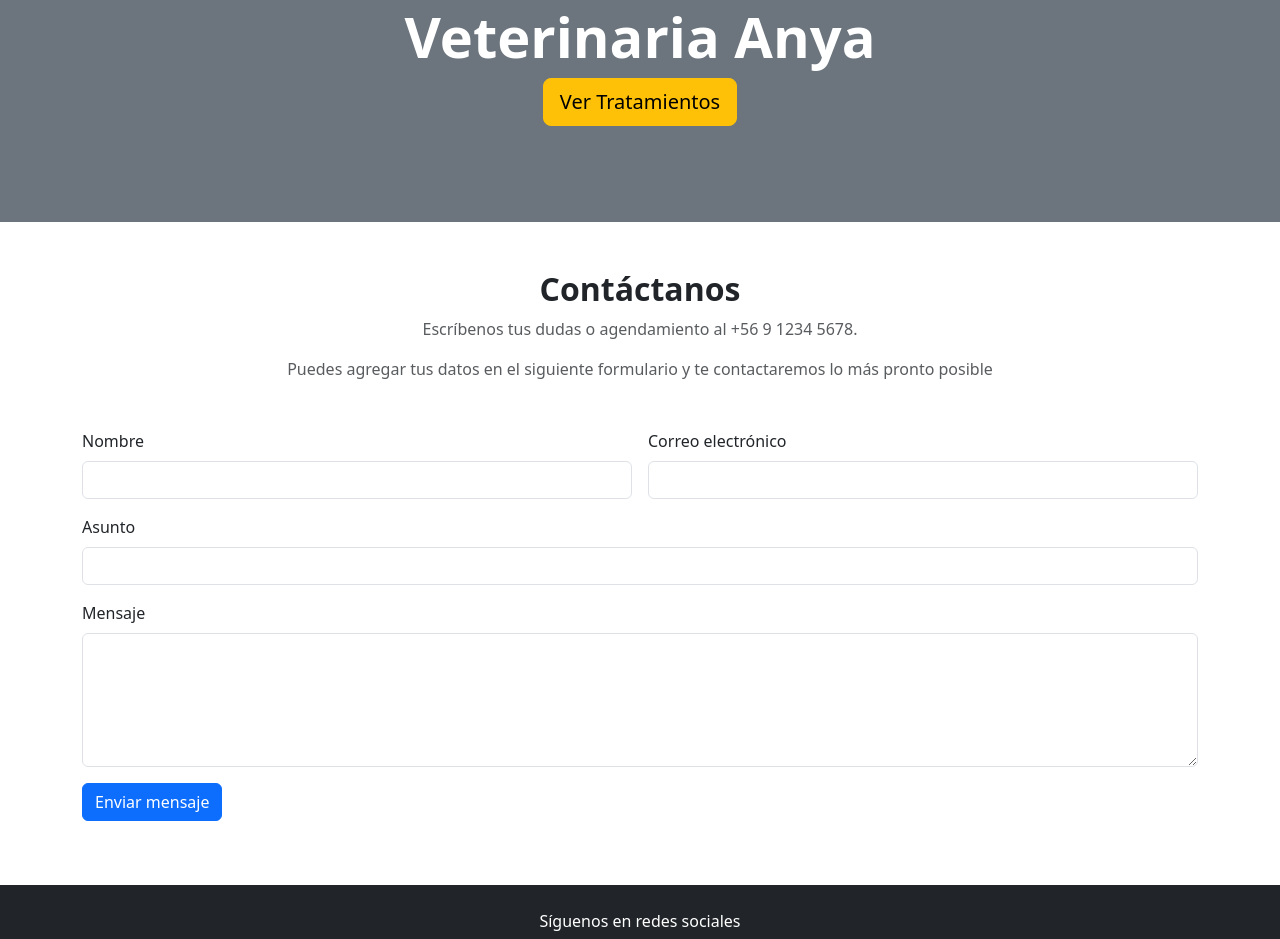
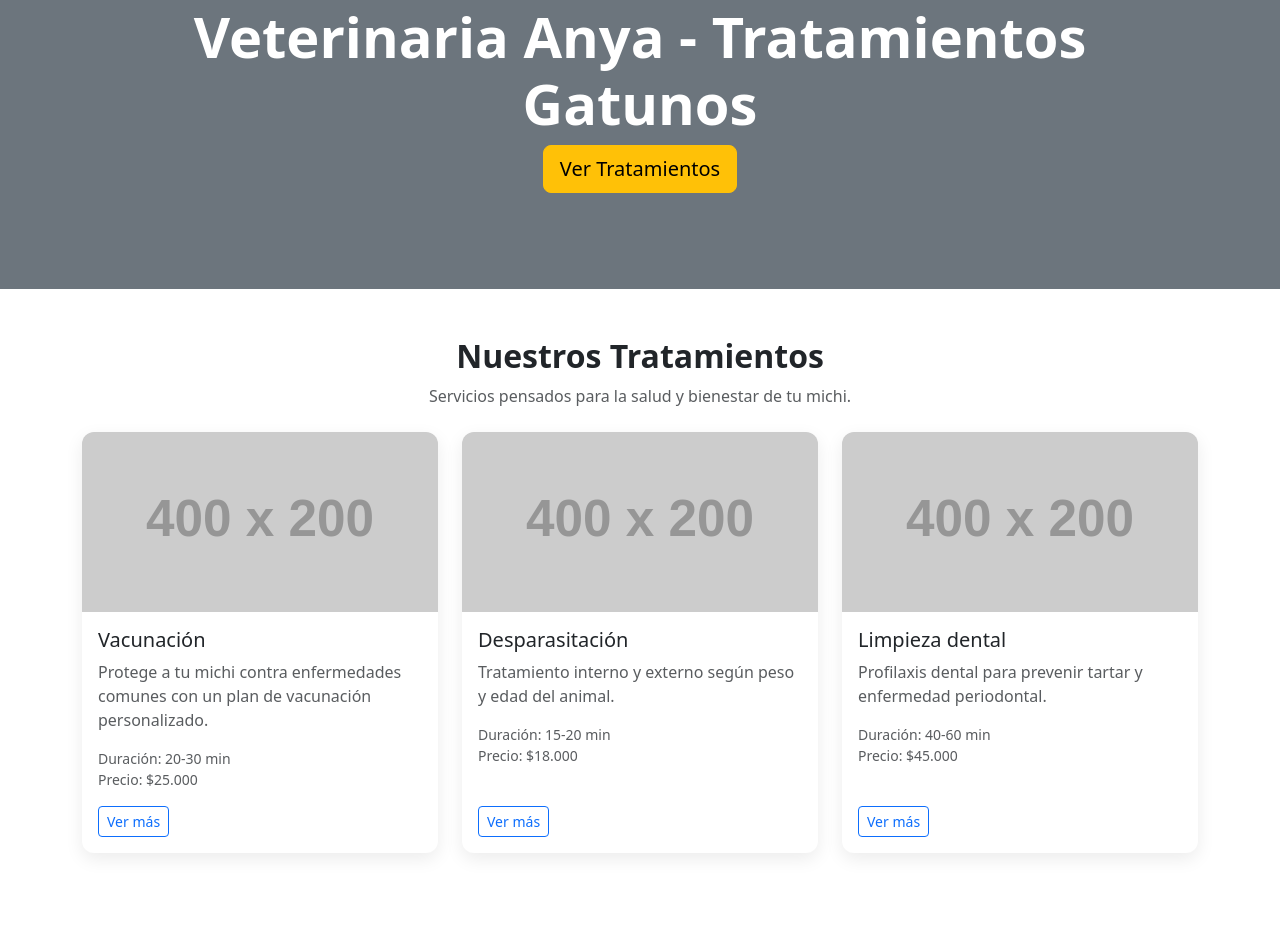
Before and after one commit to Anyaspycat/eva01_landingpage_veterinaria, a plain HTML site: page index.html in a window 1280 px wide. Shown: the part 149-1088 px from the top of the page. Drawn offline with Linux system fonts and the light colour scheme; placeholder pictures from the web are drawn by us.

Commit message:
Se implementan tarjetas de tratamientos

```diff
--- a/index.html
+++ b/index.html
@@ -30,10 +30,76 @@
 
     <header id="inicio" class="bg-secondary text-white text-center py-5">
         <div class="container py-5">
-            <h1 class="display-4 fw-bold">Veterinaria Anya</h1>
+            <h1 class="display-4 fw-bold">Veterinaria Anya - Tratamientos Gatunos</h1>
             <a href="#tratamientos" class="btn btn-warning btn-lg">Ver Tratamientos</a>
         </div>
     </header>
+
+    <!-- Código sugerido por Copilot para tarjetas de tratamientos -->
+    <section id="tratamientos" class="py-5">
+        <div class="container">
+            <div class="text-center mb-4">
+                <h2 class="fw-bold">Nuestros Tratamientos</h2>
+                <p class="text-muted">Servicios pensados para la salud y bienestar de tu michi.</p>
+            </div>
+
+            <div class="row g-4">
+                <div class="col-12 col-md-6 col-lg-4">
+                    <div class="card treatment-card h-100">
+                        <img src="https://via.placeholder.com/400x200?text=Vacunaci%C3%B3n" class="card-img-top" alt="Vacunación">
+                        <div class="card-body d-flex flex-column">
+                            <h5 class="card-title">Vacunación</h5>
+                            <p class="card-text text-muted">Protege a tu michi contra enfermedades comunes con un plan de vacunación personalizado.</p>
+                            <ul class="list-unstyled small text-muted mb-3">
+                                <li>Duración: 20-30 min</li>
+                                <li>Precio: $25.000</li>
+                            </ul>
+                            <details class="mt-auto">
+                                <summary class="btn btn-sm btn-outline-primary">Ver más</summary>
+                                <p class="mt-2">Incluye examen clínico previo, registro en cartilla y asesoría de calendario de refuerzos.</p>
+                            </details>
+                        </div>
+                    </div>
+                </div>
+
+                <div class="col-12 col-md-6 col-lg-4">
+                    <div class="card treatment-card h-100">
+                        <img src="https://via.placeholder.com/400x200?text=Desparasitaci%C3%B3n" class="card-img-top" alt="Desparasitación">
+                        <div class="card-body d-flex flex-column">
+                            <h5 class="card-title">Desparasitación</h5>
+                            <p class="card-text text-muted">Tratamiento interno y externo según peso y edad del animal.</p>
+                            <ul class="list-unstyled small text-muted mb-3">
+                                <li>Duración: 15-20 min</li>
+                                <li>Precio: $18.000</li>
+                            </ul>
+                            <details class="mt-auto">
+                                <summary class="btn btn-sm btn-outline-primary">Ver más</summary>
+                                <p class="mt-2">Incluye antiparasitario oral y/o tópico, y recomendaciones para el hogar.</p>
+                            </details>
+                        </div>
+                    </div>
+                </div>
+
+                <div class="col-12 col-md-6 col-lg-4">
+                    <div class="card treatment-card h-100">
+                        <img src="https://via.placeholder.com/400x200?text=Limpieza+Dental" class="card-img-top" alt="Limpieza dental">
+                        <div class="card-body d-flex flex-column">
+                            <h5 class="card-title">Limpieza dental</h5>
+                            <p class="card-text text-muted">Profilaxis dental para prevenir tartar y enfermedad periodontal.</p>
+                            <ul class="list-unstyled small text-muted mb-3">
+                                <li>Duración: 40-60 min</li>
+                                <li>Precio: $45.000</li>
+                            </ul>
+                            <details class="mt-auto">
+                                <summary class="btn btn-sm btn-outline-primary">Ver más</summary>
+                                <p class="mt-2">Incluye anestesia local/segura según tamaño, pulido y recomendaciones post-procedimiento.</p>
+                            </details>
+                        </div>
+                    </div>
+                </div>
+            </div>
+        </div>
+    </section>
 
     <section id="contacto" class="py-5">
         <div class="container">
```
Also changed, not shown: css/bootstrap.css.
